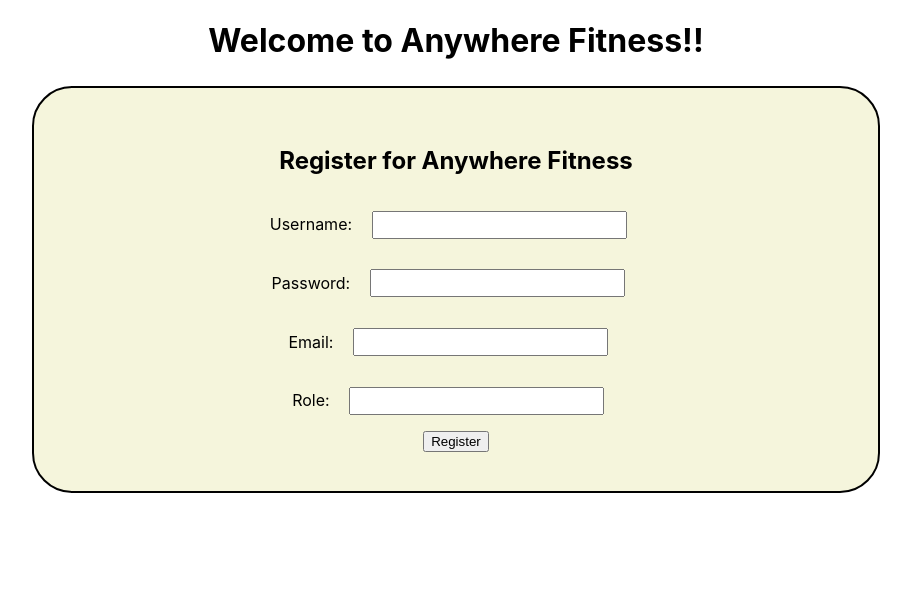
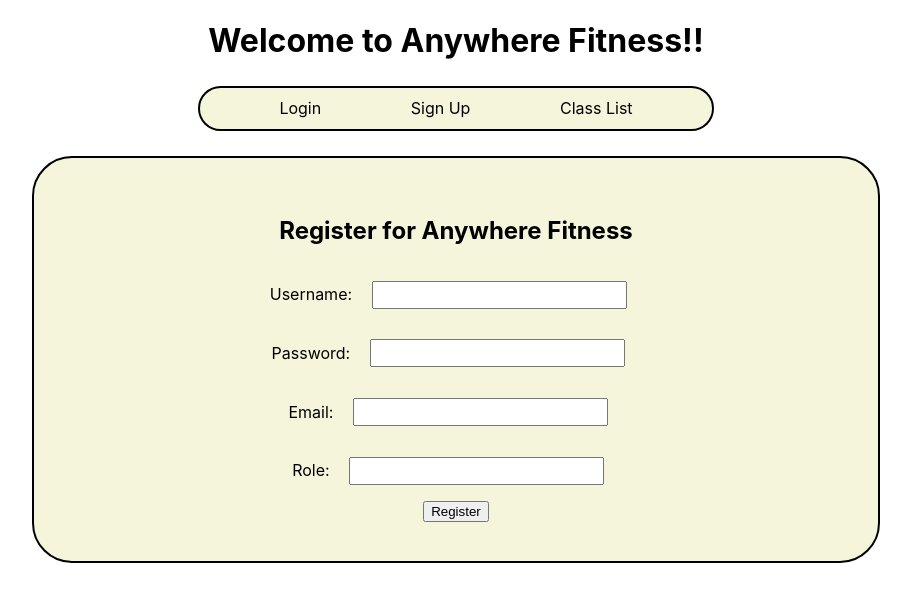
Before and after one commit to Anywhere-Fit/Front-End, a React (Create React App) app in the folder anywhere-fitness/: page / in a window 1280 px wide. Shown: the top 602 px of the page, without its empty margins (184-1095 px from the left). Built offline with nearby package versions, Linux system fonts and the light colour scheme.

Commit message:
Nav Bar was finished but its missing some of the routes

```diff
--- a/anywhere-fitness/src/App.js
+++ b/anywhere-fitness/src/App.js
@@ -5,6 +5,7 @@
 import LoginPage from "./components/LoginPage";
 import SignUpPage from "./components/SignUpPage";
 import { BrowserRouter as Router, Route, Switch } from "react-router-dom";
+import NavBar from "./components/NavBar"
 
 function App() {
   //Private Route is available for all pages within the app.
@@ -12,6 +13,7 @@
     <Router>
       <div className="App">
         <h1>Welcome to Anywhere Fitness!!</h1>
+        <NavBar/>
         <Switch>
           <Route exact path="/login" component={LoginPage} />
           <SignUpPage />
--- /dev/null
+++ b/anywhere-fitness/src/components/NavBar.js
@@ -0,0 +1,41 @@
+import React from 'react'
+import Styled from "styled-components";
+import { Link } from "react-router-dom";
+
+
+
+const StyledNavBar = Styled.div`
+    border: 2px solid black;
+    border-radius: 40px;
+    width: 40%;
+    margin: 2% auto;
+    display: flex;
+    justify-content: space-evenly;
+    background-color: beige;
+
+    a {
+        text-decoration: none;
+        color: black;
+        padding: 2%;
+
+    }
+
+    a:hover {
+        color: red;
+    }
+
+`
+
+const NavBar = () => {
+
+
+    return (
+        <StyledNavBar>
+            <Link to='/login'>Login</Link>
+            <Link>Sign Up</Link>
+            <Link>Class List</Link>
+        </StyledNavBar>
+    )
+}
+
+export default NavBar
```
